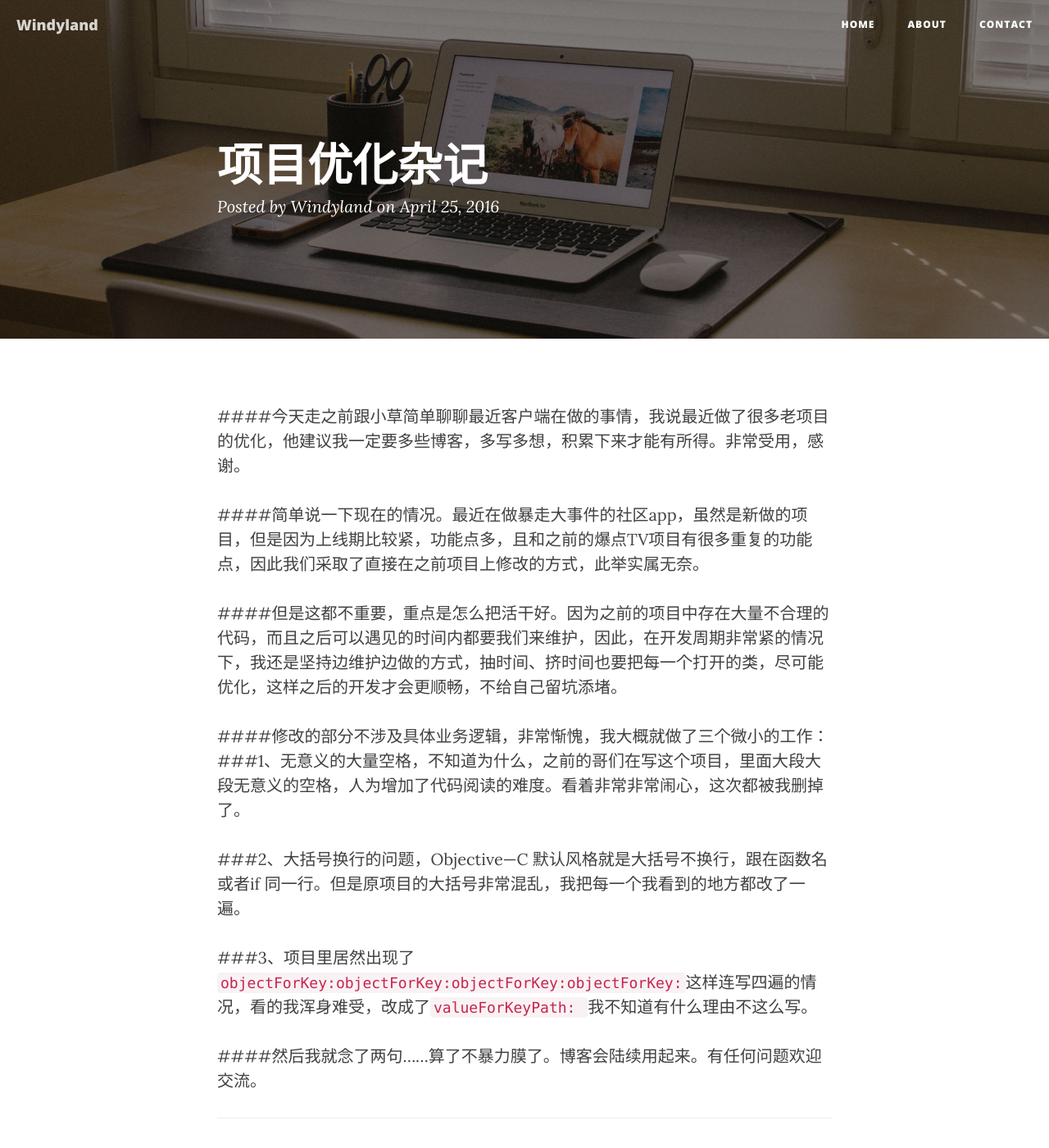
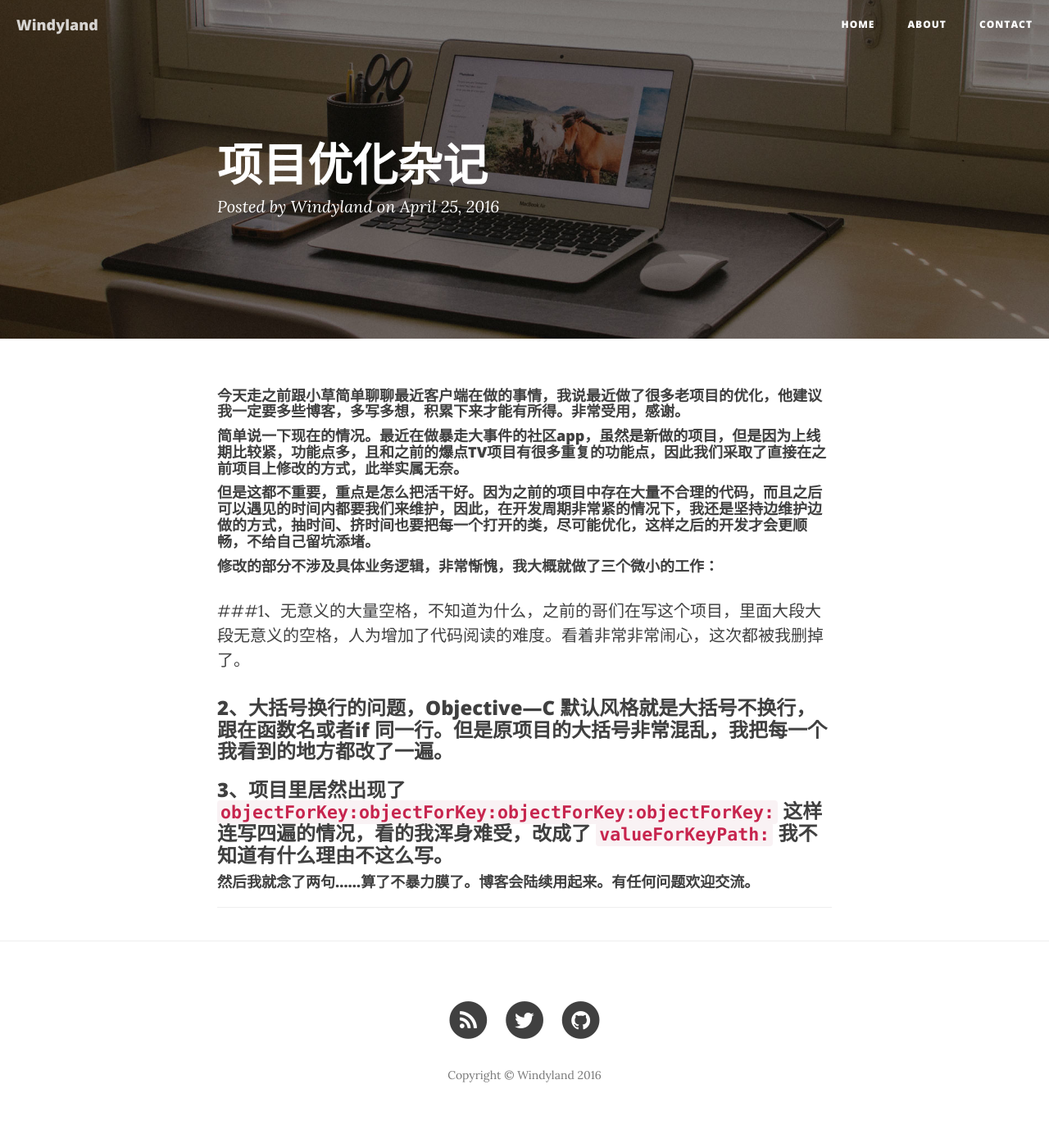
Before and after one commit to DavidHu0921/davidhu0921.github.io, a Jekyll site: the page built from _posts/2016-04-25-项目优化杂记.md, in a window 1280 px wide and 1400 px high. Shown: the whole window at 82% size. Built offline with Jekyll 4.4.1, drawn with Linux system fonts in a browser that asks for light colours; nearby versions of some CDN libraries; part of the change alters nothing that is shown.

Commit message:
some fix

```diff
--- a/_posts/2016-04-25-项目优化杂记.md
+++ b/_posts/2016-04-25-项目优化杂记.md
@@ -2,20 +2,20 @@
 layout: post
 title:  "项目优化杂记"
 date:   2016-04-25 21:22:46 +0800
-categories: jekyll update
+categories: 杂记
 ---
 
-####今天走之前跟小草简单聊聊最近客户端在做的事情，我说最近做了很多老项目的优化，他建议我一定要多些博客，多写多想，积累下来才能有所得。非常受用，感谢。
+#### 今天走之前跟小草简单聊聊最近客户端在做的事情，我说最近做了很多老项目的优化，他建议我一定要多些博客，多写多想，积累下来才能有所得。非常受用，感谢。
 
-####简单说一下现在的情况。最近在做暴走大事件的社区app，虽然是新做的项目，但是因为上线期比较紧，功能点多，且和之前的爆点TV项目有很多重复的功能点，因此我们采取了直接在之前项目上修改的方式，此举实属无奈。
+#### 简单说一下现在的情况。最近在做暴走大事件的社区app，虽然是新做的项目，但是因为上线期比较紧，功能点多，且和之前的爆点TV项目有很多重复的功能点，因此我们采取了直接在之前项目上修改的方式，此举实属无奈。
 
-####但是这都不重要，重点是怎么把活干好。因为之前的项目中存在大量不合理的代码，而且之后可以遇见的时间内都要我们来维护，因此，在开发周期非常紧的情况下，我还是坚持边维护边做的方式，抽时间、挤时间也要把每一个打开的类，尽可能优化，这样之后的开发才会更顺畅，不给自己留坑添堵。
+#### 但是这都不重要，重点是怎么把活干好。因为之前的项目中存在大量不合理的代码，而且之后可以遇见的时间内都要我们来维护，因此，在开发周期非常紧的情况下，我还是坚持边维护边做的方式，抽时间、挤时间也要把每一个打开的类，尽可能优化，这样之后的开发才会更顺畅，不给自己留坑添堵。
 
-####修改的部分不涉及具体业务逻辑，非常惭愧，我大概就做了三个微小的工作：
+#### 修改的部分不涉及具体业务逻辑，非常惭愧，我大概就做了三个微小的工作：
 ###1、无意义的大量空格，不知道为什么，之前的哥们在写这个项目，里面大段大段无意义的空格，人为增加了代码阅读的难度。看着非常非常闹心，这次都被我删掉了。
 
-###2、大括号换行的问题，Objective—C 默认风格就是大括号不换行，跟在函数名或者if 同一行。但是原项目的大括号非常混乱，我把每一个我看到的地方都改了一遍。
+### 2、大括号换行的问题，Objective—C 默认风格就是大括号不换行，跟在函数名或者if 同一行。但是原项目的大括号非常混乱，我把每一个我看到的地方都改了一遍。
 
-###3、项目里居然出现了`objectForKey:objectForKey:objectForKey:objectForKey:`这样连写四遍的情况，看的我浑身难受，改成了`valueForKeyPath: `我不知道有什么理由不这么写。
+### 3、项目里居然出现了 `objectForKey:objectForKey:objectForKey:objectForKey:` 这样连写四遍的情况，看的我浑身难受，改成了 `valueForKeyPath:` 我不知道有什么理由不这么写。
 
-####然后我就念了两句……算了不暴力膜了。博客会陆续用起来。有任何问题欢迎交流。
+#### 然后我就念了两句……算了不暴力膜了。博客会陆续用起来。有任何问题欢迎交流。
```
